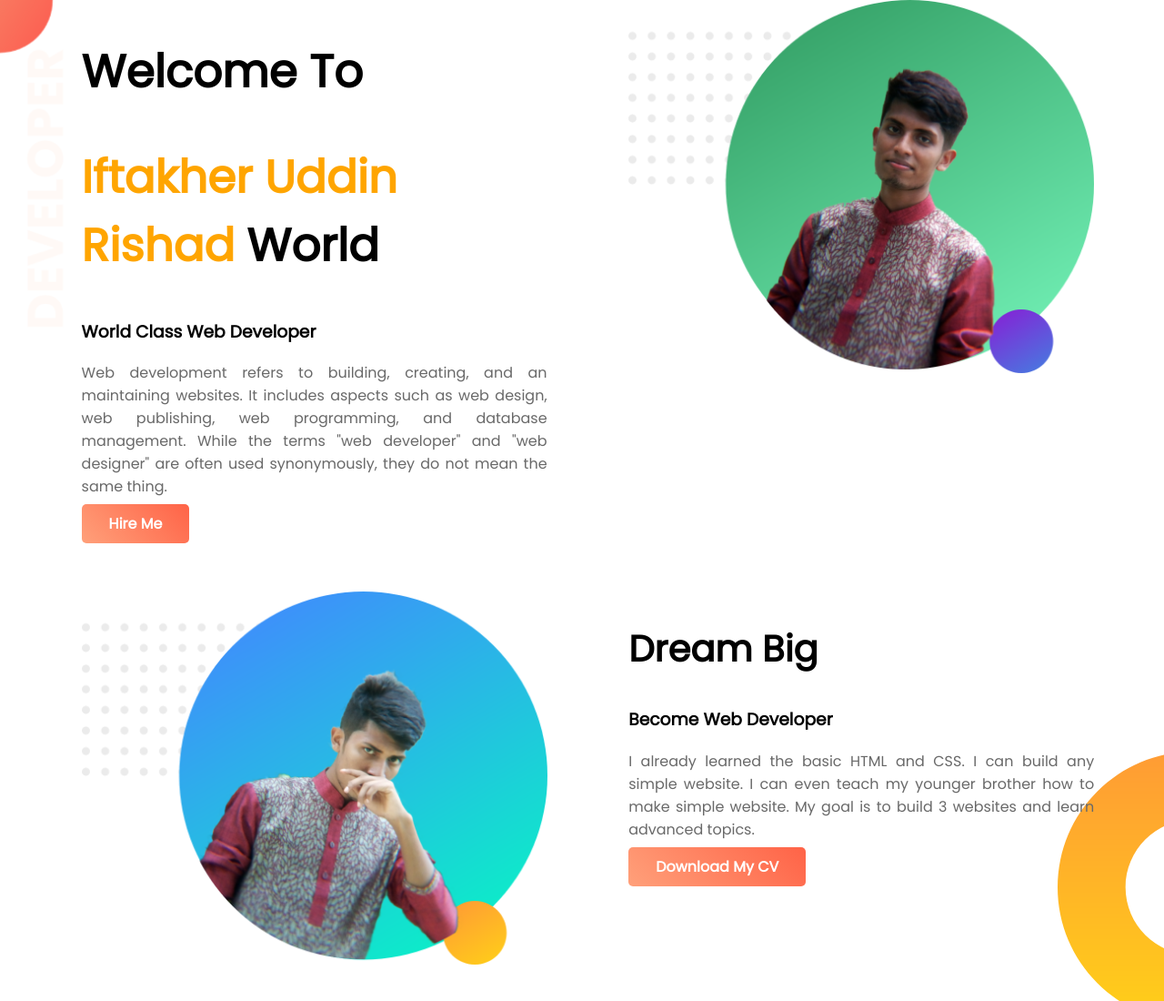
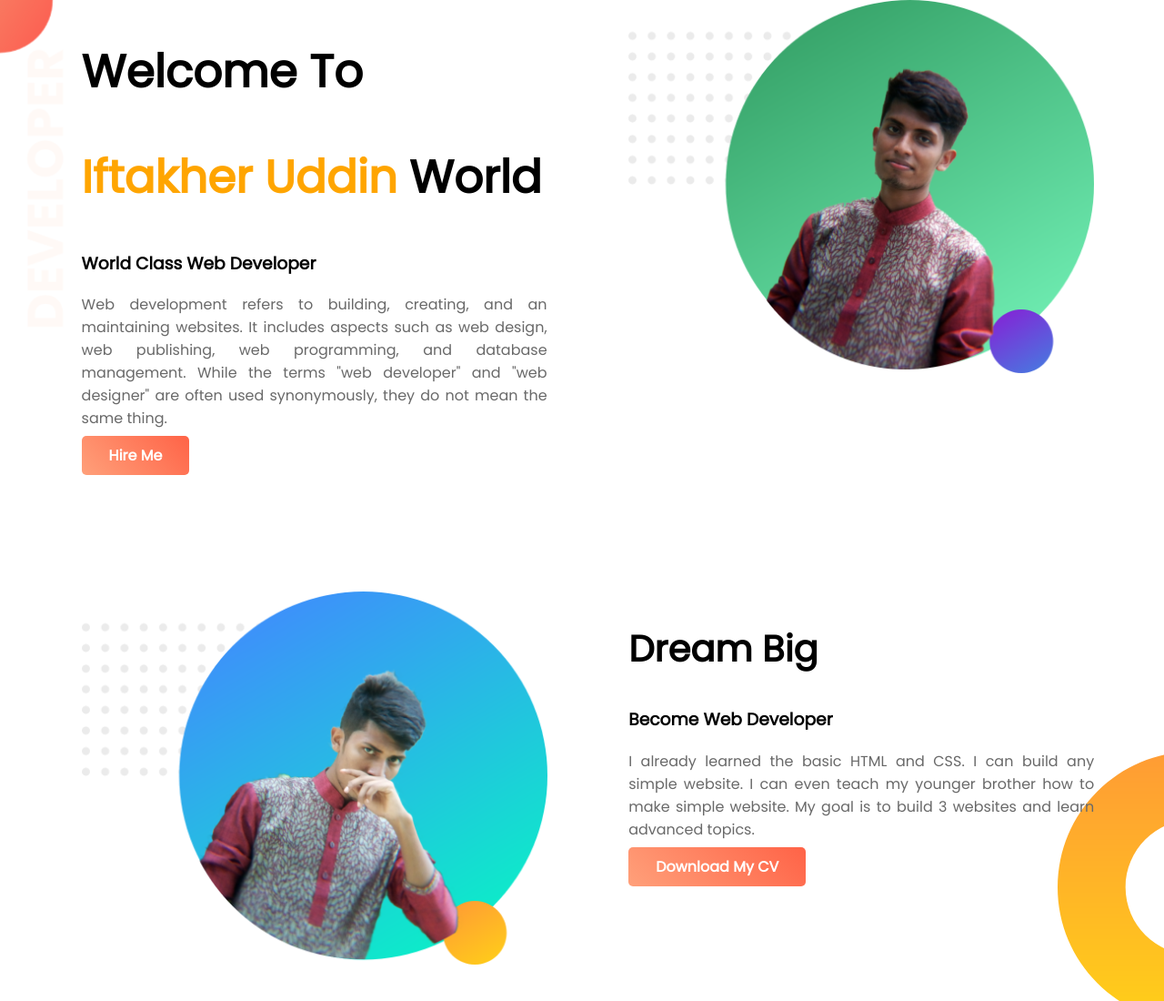
Before and after one commit to Rishad05/Portfolio-website, a plain HTML site: page index.html in a window 1280 px wide. Shown: the top 1100 px of the page at 91% size. Drawn offline with Linux system fonts and the light colour scheme.

```diff
--- a/index.html
+++ b/index.html
@@ -12,7 +12,7 @@
         <section class="top-banner">
            <div class="half-width">
                 <h1>Welcome To</h1>
-                <h1><span class="Orange-highlight">Iftakher Uddin Rishad</span> World</h1>
+                <h1><span class="Orange-highlight">Iftakher Uddin</span> World</h1>
                 <h3>World Class Web Developer</h3>
                 <p>Web development refers to building, creating, and an maintaining websites. It includes aspects such as web design, web publishing, web programming, and database management. While the terms "web developer" and "web designer" are often used synonymously, they do not mean the same thing.</p>
                 <a class="link-button" target="-blank" href="https://www.linkedin.com/in/iftakher-uddin-rishad-100b5a169/"> Hire Me</a>
```
